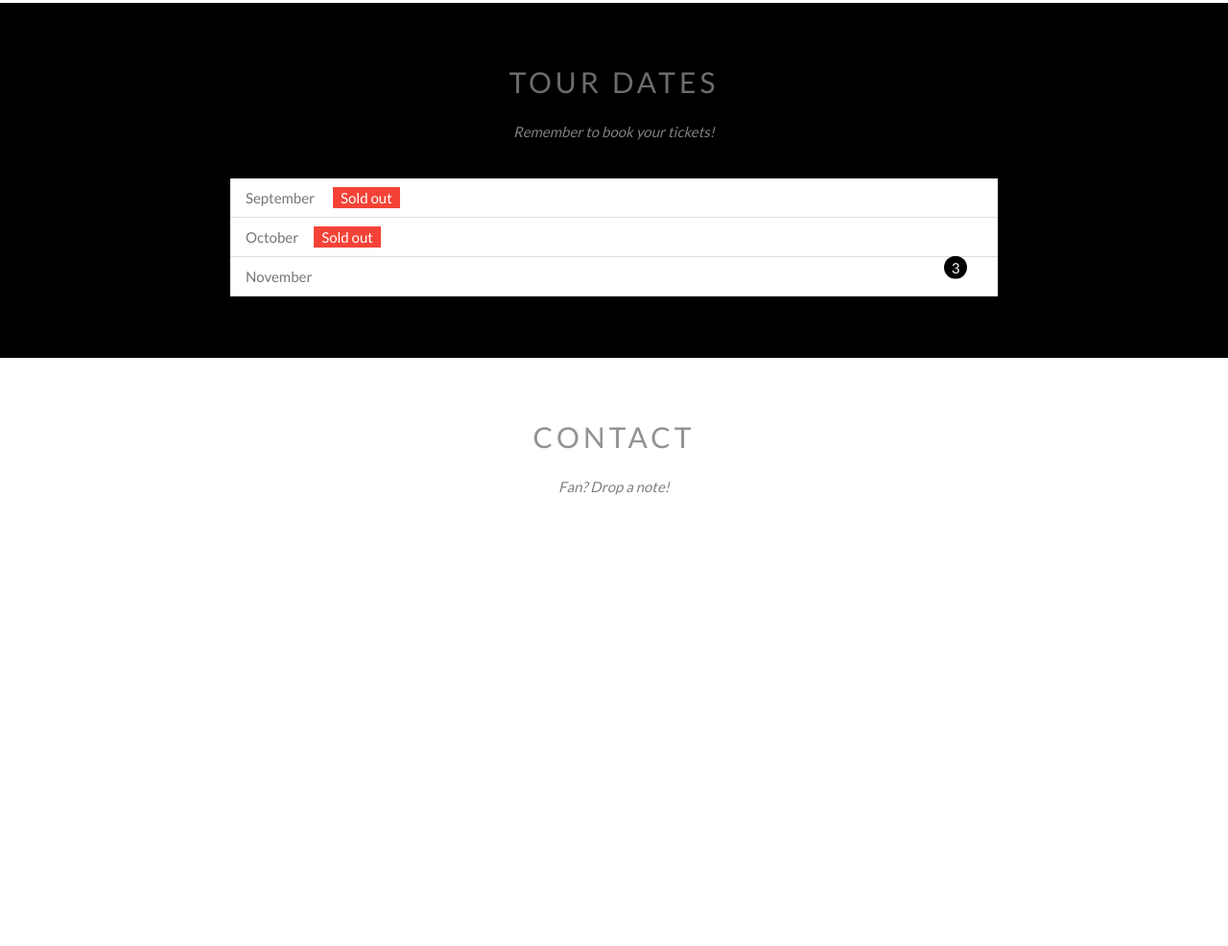
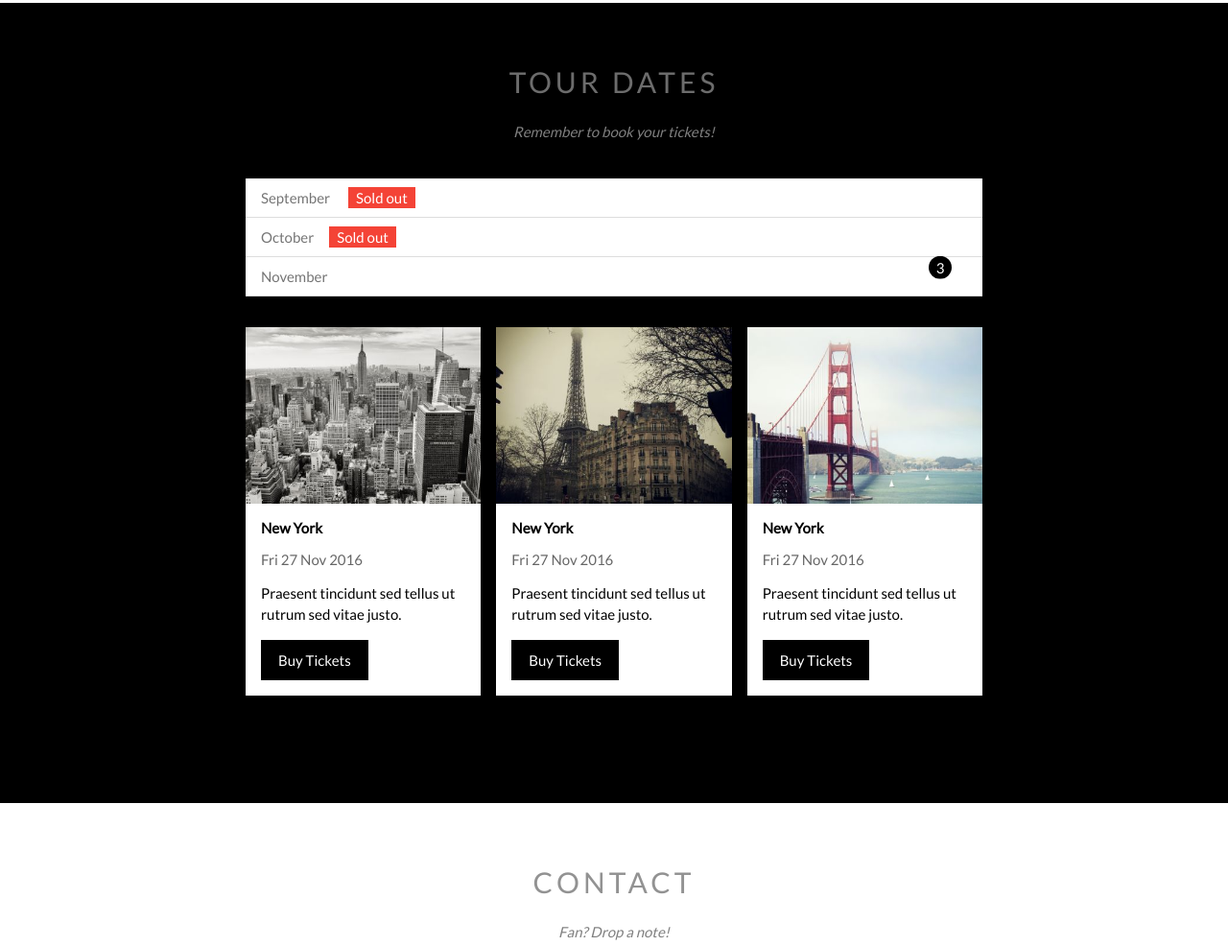
Before and after one commit to WizardSC/BTOBBand, a plain HTML site: page index.html in a window 1280 px wide. Shown: the part 1507-2493 px from the top of the page at 96% size. Before the commit the page ends 2087 px from the top, so only its background shows below. Drawn offline with Linux system fonts and the light colour scheme.

Commit message:
update tour places CSS

```diff
--- a/assets/css/style.css
+++ b/assets/css/style.css
@@ -220,10 +220,13 @@ html{
 }
 .tour-section .tickets-list{
     background-color: #fff;
-    margin-top: 40px;
+
+    width: 768px;
+    margin: 40px auto 0px;
 }
 
 .tour-section .tickets-list li{
+
     font-size: 15px;
     padding: 11px 16px;
     color: #757575;
@@ -280,3 +283,83 @@ html{
         transform: translateY(-10px);
     }
 }
+
+.tour-section .places-list{
+    margin-top: 32px;
+    margin-left: 8px;
+    margin-right: 8px;
+    margin-bottom: 48px;
+}
+.tour-section .place-item{
+    float: left;
+
+    width: calc(100%/3);
+    padding: 0 8px;
+
+}
+.tour-section .place-img{
+    width: 100%;
+
+    display: block;
+    /* Khi sử dụng "display: block", phần tử đó sẽ được hiển thị dưới dạng khối, chiếm hết chiều rộng của phần tử cha và sử dụng một hàng riêng biệt để hiển thị nội dung */
+
+}
+.tour-section .place-img:hover{
+    opacity: 0.6;
+}
+.tour-section .place-body{
+    background-color: #fff;
+    padding: 16px;
+    font-size: 15px;
+}
+.tour-section .place-heading{
+    font-size: 15px;
+    font-weight: 700px;
+}
+.tour-section .place-time{
+    opacity: 0.6;
+    margin-top: 15px;
+    }
+.tour-section .place-description{
+    margin-top: 15px;
+    line-height: 1.5;
+
+    }
+.tour-section .place-buy-btn{
+
+    text-decoration: none;
+    color: #fff;
+    background-color: #000;
+    padding: 10px 16px;
+    display: inline-block;
+    margin-top: 15px;
+    transition: all 0.5s;
+    position: relative;
+    border: 2px solid #000;
+}
+.tour-section .place-buy-btn:hover{
+    color: #000;
+    background-color: #f44336;
+    transform: translateX(10px);
+    border-color: #f44336;
+}
+
+.tour-section .place-buy-btn:before {
+    content: "";
+    position: absolute;
+    top: -2px;
+    left: -2px;
+    right: -2px;
+    bottom: -2px;
+    z-index: -1;
+    transition: all 0.5s;
+    border: 2px solid #000;
+}
+
+.tour-section .place-buy-btn:hover:before {
+    top: -6px;
+    left: -6px;
+    right: -6px;
+    bottom: -6px;
+    border-color: #f44336;
+}
--- a/index.html
+++ b/index.html
@@ -98,12 +98,44 @@
                 <h2 class="section-heading text-white">
                     TOUR DATES
                 </h2>
+                <!-- Tickets -->
                 <p class="section-sub-heading text-white">Remember to book your tickets!</p>
                 <ul class="tickets-list">
                     <li>September <span class="sold-out">Sold out</span></li>
                     <li>October<span class="sold-out">Sold out</span></li>
                     <li>November<span class="quantity">3</span></li>
                 </ul>
+                <!-- Places -->
+                <div class="places-list">
+                    <div class="place-item" >
+                        <img src="./assets/img/place/place1.jpg" alt="" class="place-img">
+                        <div class="place-body">
+                            <h3 class="place-heading">New York</h3>
+                            <div class="place-time">Fri 27 Nov 2016</div>
+                            <div class="place-description">Praesent tincidunt sed tellus ut rutrum sed vitae justo.</div>
+                            <a href="#" class="place-buy-btn">Buy Tickets</a>
+                        </div>
+                    </div>
+                    <div class="place-item">
+                        <img src="./assets/img/place/place2.jpg" alt="" class="place-img">
+                        <div class="place-body">
+                            <h3 class="place-heading">New York</h3>
+                            <div class="place-time">Fri 27 Nov 2016</div>
+                            <div class="place-description">Praesent tincidunt sed tellus ut rutrum sed vitae justo.</div>
+                            <a href="#" class="place-buy-btn">Buy Tickets</a>
+                        </div>
+                    </div>
+                    <div class="place-item" >
+                        <img src="./assets/img/place/place3.jpg" alt="" class="place-img">
+                        <div class="place-body">
+                            <h3 class="place-heading">New York</h3>
+                            <div class="place-time">Fri 27 Nov 2016</div>
+                            <div class="place-description">Praesent tincidunt sed tellus ut rutrum sed vitae justo.</div>
+                            <a href="#" class="place-buy-btn">Buy Tickets</a>
+                        </div>
+                    </div>
+                    <div class="clear"></div>
+                </div>
             </div>
         </div>
         <!-- Contact section -->
```
Also changed, not shown: assets/img/place/place1.jpg (added), assets/img/place/place2.jpg (added), assets/img/place/place3.jpg (added).
